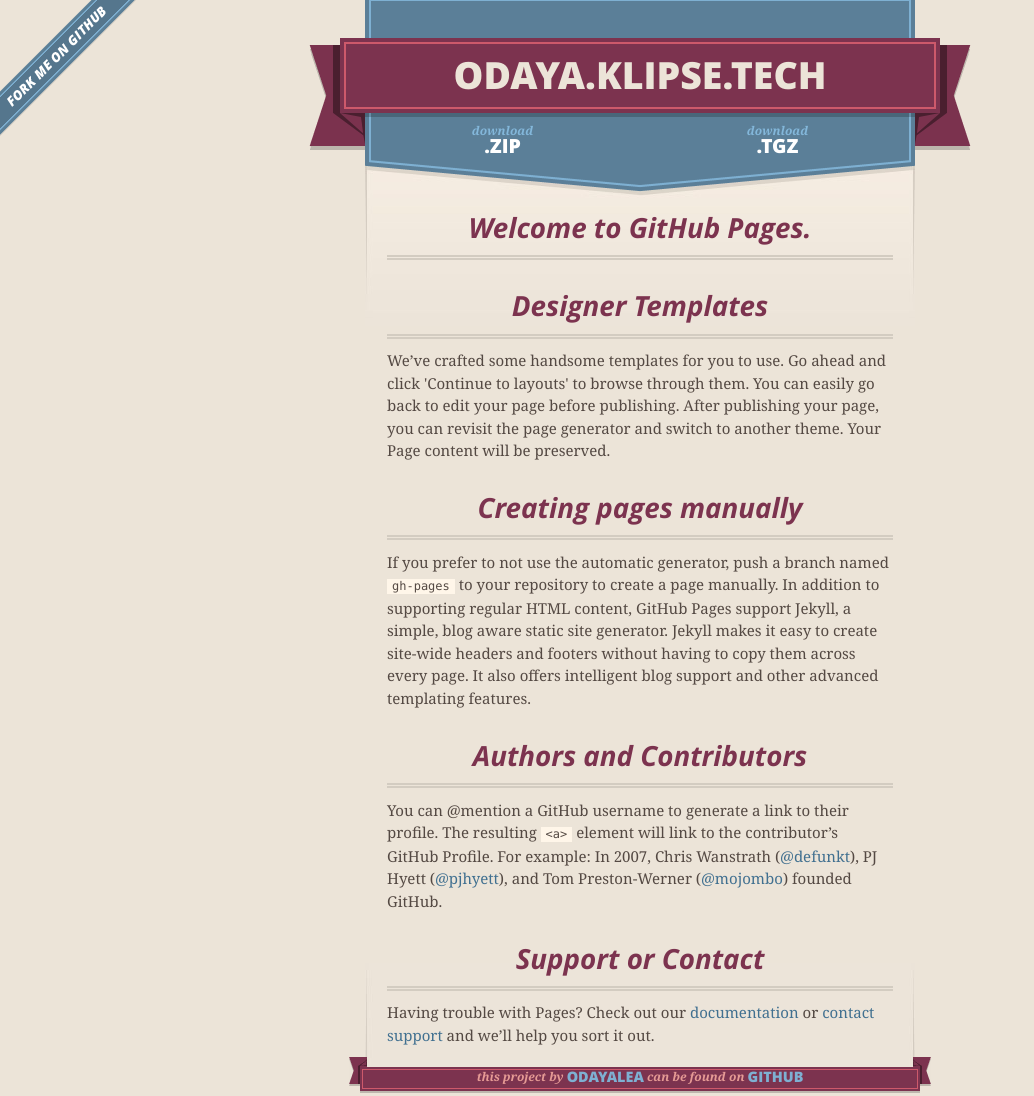
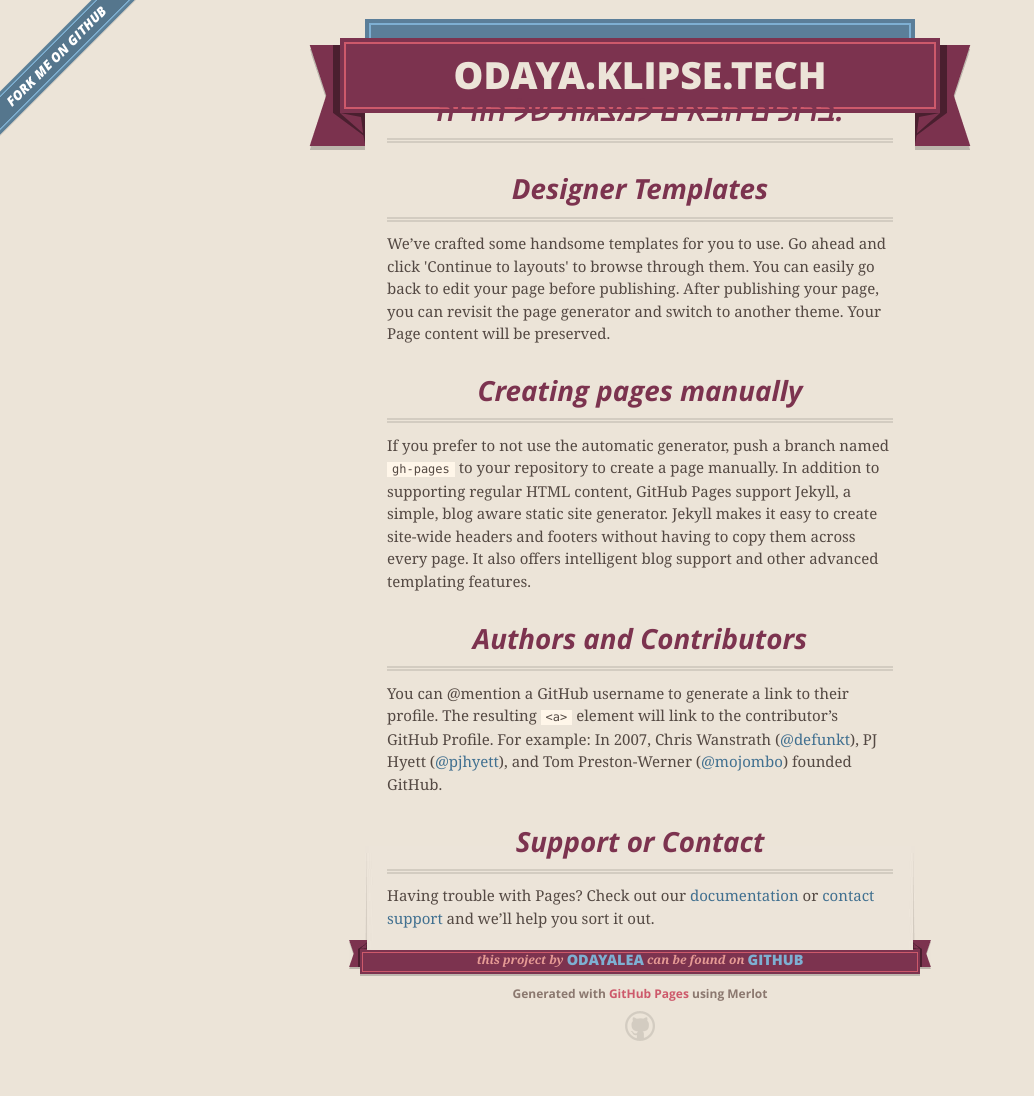
Before and after one commit to odayalea/odaya.klipse.tech, a plain HTML site: page index.html in a window 1280 px wide. Shown: the top 1096 px of the page, without its empty margins (0-1034 px from the left). Drawn offline with nearby package versions, Linux system fonts and the light colour scheme.

Commit message:
Update index.html

```diff
--- a/index.html
+++ b/index.html
@@ -35,19 +35,14 @@
         </span>
       </header>
 
-      <section id="downloads">
-        <span class="inner">
-          <a href="https://github.com/odayalea/odaya.klipse.tech/zipball/master" class="zip"><em>download</em> .ZIP</a><a href="https://github.com/odayalea/odaya.klipse.tech/tarball/master" class="tgz"><em>download</em> .TGZ</a>
-        </span>
-      </section>
-
 
       <span class="banner-fix"></span>
 
 
       <section id="main_content">
         <h3>
-<a id="welcome-to-github-pages" class="anchor" href="#welcome-to-github-pages" aria-hidden="true"><span aria-hidden="true" class="octicon octicon-link"></span></a>Welcome to GitHub Pages.</h3>
+<a id="welcome-to-github-pages" class="anchor" href="#welcome-to-github-pages" aria-hidden="true"><span aria-hidden="true" class="octicon octicon-link"></span></a>
+ברוכים הבאים למצגות של הודיה.</h3>
 
 <h3>
 <a id="designer-templates" class="anchor" href="#designer-templates" aria-hidden="true"><span aria-hidden="true" class="octicon octicon-link"></span></a>Designer Templates</h3>
```
